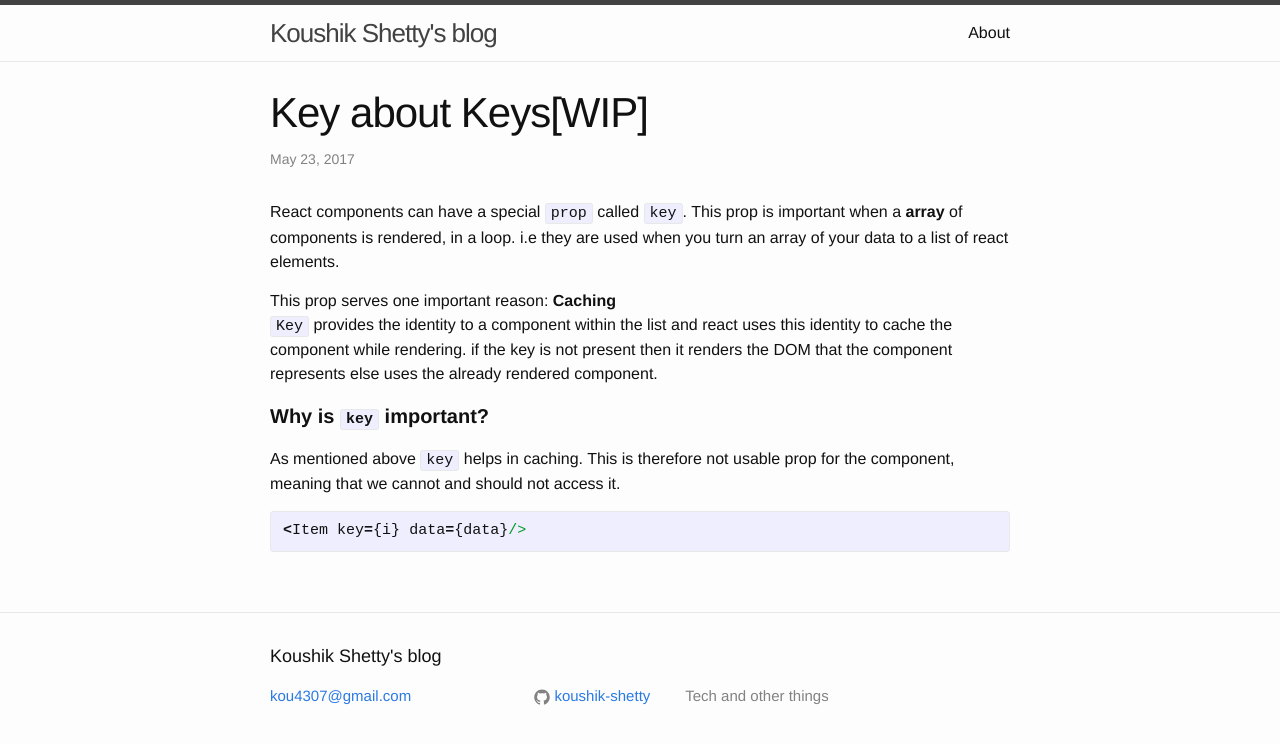
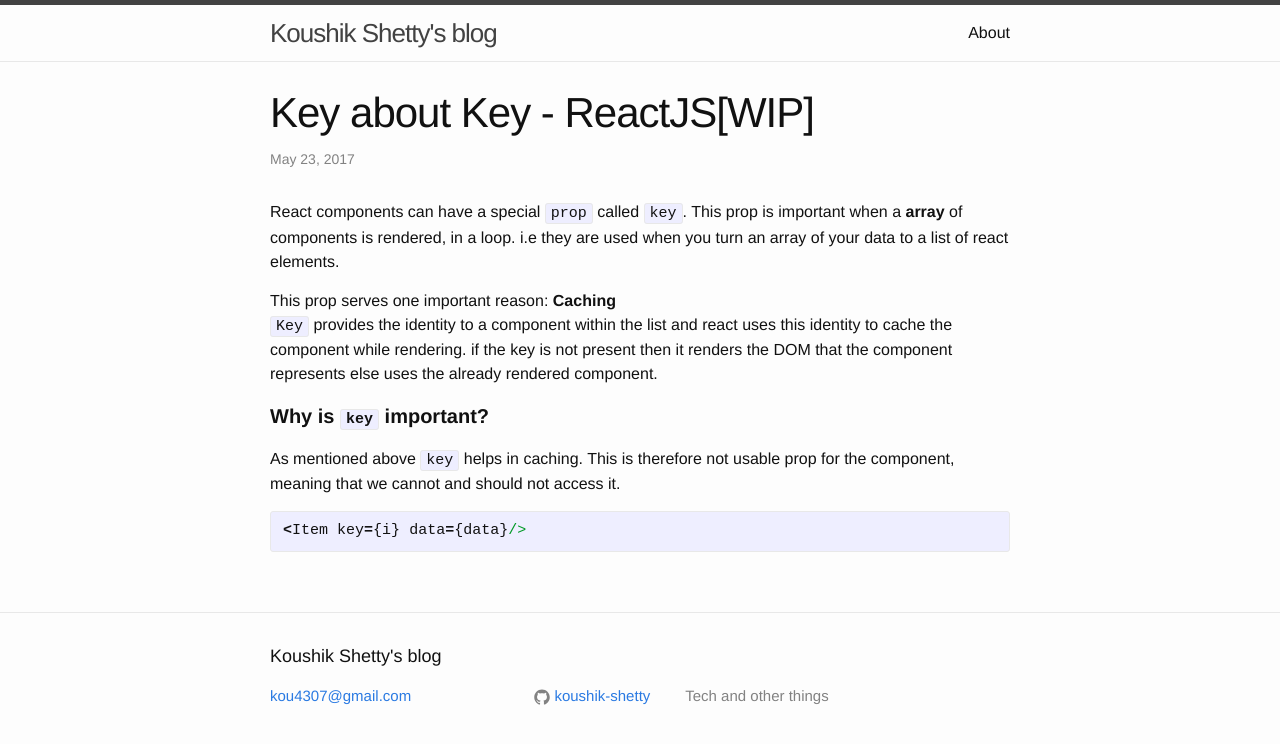
Before and after one commit to koushik-shetty/koushik-shetty.github.io, a Jekyll site: the page built from _posts/2017-03-25-Key-about-keys-react.markdown, in a window 1280 px wide. Shown: the top 744 px of the page. Built offline with Jekyll 4.4.1, drawn with Linux system fonts in a browser that asks for light colours.

Commit message:
update post title

```diff
--- a/_posts/2017-03-25-Key-about-keys-react.markdown
+++ b/_posts/2017-03-25-Key-about-keys-react.markdown
@@ -1,6 +1,6 @@
 ---
 layout: post
-title:  "Key about Keys[WIP]"
+title:  "Key about Key - ReactJS[WIP]"
 date:   2017-05-23 06:46:34 -0400
 categories: jekyll update
 ---
```
